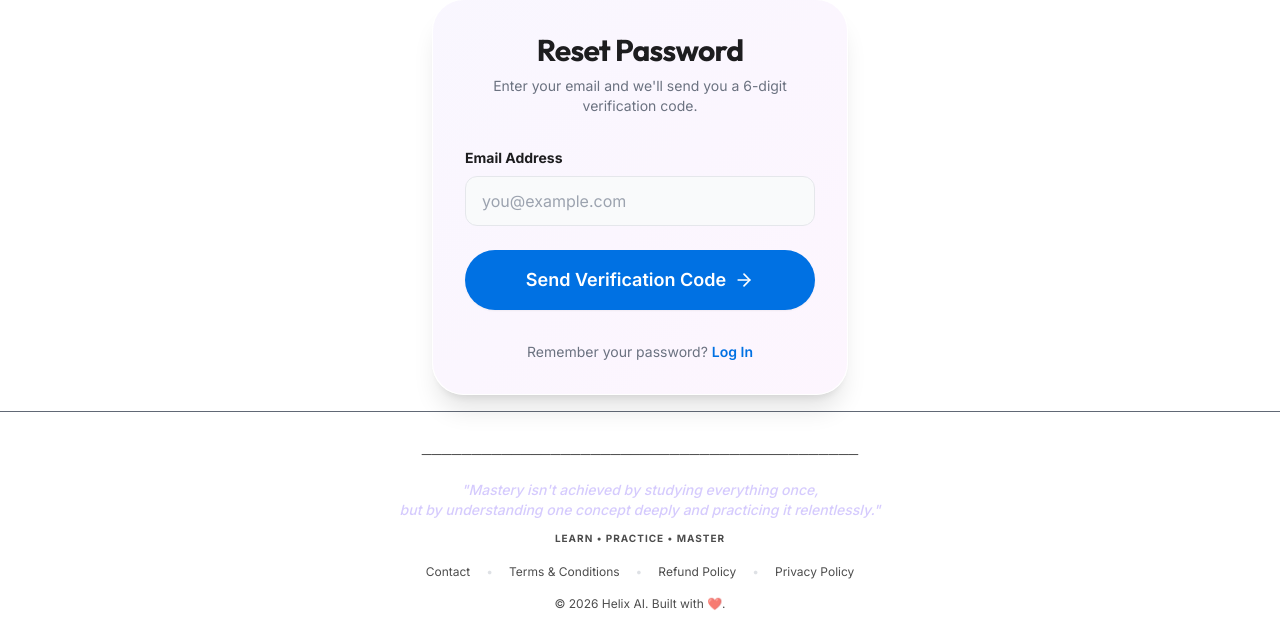
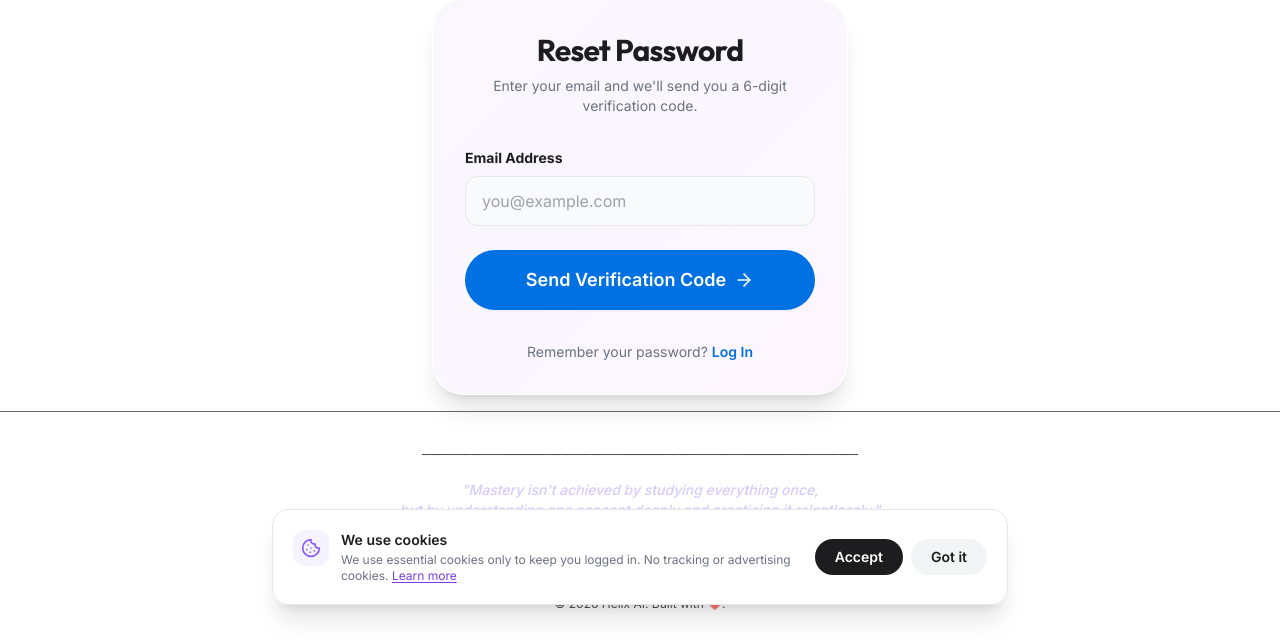
Before and after one commit to mahesh11112007/Helix, a Flask app: page /forgot-password in a window 1280 px wide. Shown: the part 179-823 px from the top of the page. Run offline with Flask 3, Linux system fonts and the light colour scheme; some libraries are stand-ins or nearby versions.

Commit message:
Add cookie consent banner

```diff
--- a/templates/base.html
+++ b/templates/base.html
@@ -513,5 +513,50 @@
     <script>
       lucide.createIcons();
     </script>
+
+    <!-- Cookie Consent Banner -->
+    <div id="cookie-banner" class="fixed bottom-0 left-0 right-0 z-[200] hidden">
+        <div class="max-w-3xl mx-auto p-4">
+            <div class="bg-white/95 backdrop-blur-md rounded-2xl shadow-xl border border-gray-200 p-5 flex flex-col sm:flex-row items-start sm:items-center gap-4">
+                <div class="flex items-start gap-3 flex-1">
+                    <div class="p-2 bg-violet-50 rounded-xl text-violet-500 shrink-0">
+                        <svg xmlns="http://www.w3.org/2000/svg" width="20" height="20" viewBox="0 0 24 24" fill="none" stroke="currentColor" stroke-width="2" stroke-linecap="round" stroke-linejoin="round"><path d="M12 2a10 10 0 1 0 10 10 4 4 0 0 1-5-5 4 4 0 0 1-5-5"/><path d="M8.5 8.5v.01"/><path d="M16 15.5v.01"/><path d="M12 12v.01"/><path d="M11 17v.01"/><path d="M7 14v.01"/></svg>
+                    </div>
+                    <div>
+                        <p class="text-sm text-[#1d1d1f] font-semibold">We use cookies</p>
+                        <p class="text-xs text-gray-500 mt-0.5">We use essential cookies only to keep you logged in. No tracking or advertising cookies. <a href="/privacy-policy" class="text-violet-600 hover:text-violet-700 underline underline-offset-2">Learn more</a></p>
+                    </div>
+                </div>
+                <div class="flex gap-2 shrink-0 w-full sm:w-auto">
+                    <button onclick="acceptCookies()" class="flex-1 sm:flex-none px-5 py-2 rounded-full bg-[#1d1d1f] hover:bg-black text-white text-sm font-semibold transition-all">
+                        Accept
+                    </button>
+                    <button onclick="acceptCookies()" class="flex-1 sm:flex-none px-5 py-2 rounded-full bg-gray-100 hover:bg-gray-200 text-[#1d1d1f] text-sm font-semibold transition-all">
+                        Got it
+                    </button>
+                </div>
+            </div>
+        </div>
+    </div>
+    <script>
+        (function() {
+            if (!localStorage.getItem('cookie_consent')) {
+                setTimeout(function() {
+                    document.getElementById('cookie-banner').classList.remove('hidden');
+                    document.getElementById('cookie-banner').style.animation = 'slideUp 0.3s ease-out';
+                }, 1000);
+            }
+        })();
+        function acceptCookies() {
+            localStorage.setItem('cookie_consent', 'accepted');
+            const banner = document.getElementById('cookie-banner');
+            banner.style.animation = 'slideDown 0.3s ease-in forwards';
+            setTimeout(function() { banner.classList.add('hidden'); }, 300);
+        }
+    </script>
+    <style>
+        @keyframes slideUp { from { transform: translateY(100%); opacity: 0; } to { transform: translateY(0); opacity: 1; } }
+        @keyframes slideDown { from { transform: translateY(0); opacity: 1; } to { transform: translateY(100%); opacity: 0; } }
+    </style>
 </body>
 </html>
```
